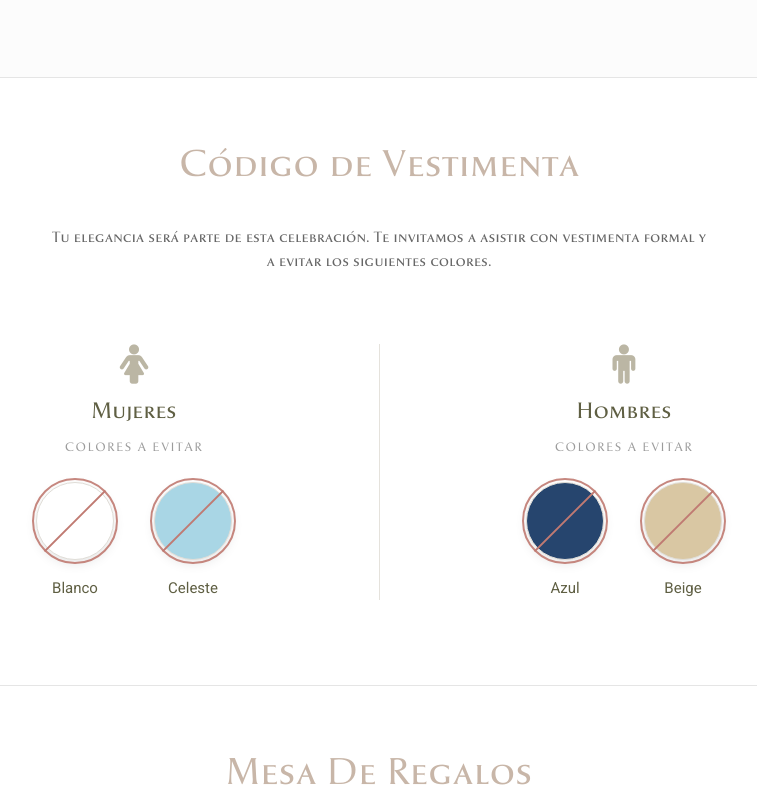
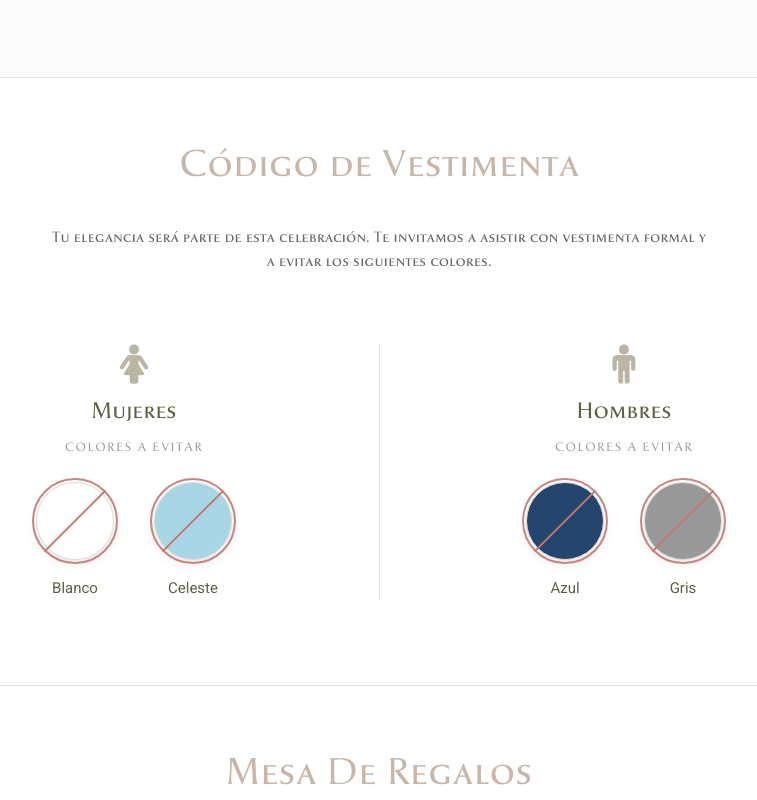
Before and after one commit to Ferchojrjose/boda-fercho-maya, a plain HTML site: page index.html in a window 1280 px wide. Shown: the part 3966-4766 px from the top of the page, without its empty margins (261-1018 px from the left). Drawn offline with nearby package versions, Linux system fonts and the light colour scheme.

Commit message:
update page

```diff
--- a/index.html
+++ b/index.html
@@ -158,7 +158,7 @@
 
               <div class="event-info">
                 <div class="event-date"><i class="fa fa-calendar"></i> Sábado, 12 Diciembre 2026</div>
-                <div class="event-time"><i class="fa fa-clock-o"></i> 16:30 PM - 20:00 PM</div>
+                <div class="event-time"><i class="fa fa-clock-o"></i> 16:30 PM - 22:30 PM</div>
                 <div class="event-address"><i class="fa fa-map-marker"></i> Km 22.4, Carr. a Fraijanes, Guatemala</div>
                 <a class="button small-button btn-waze"
                   href="https://ul.waze.com/ul?venue_id=176619665.1766458794.7737161&overview=yes&utm_campaign=default&utm_source=waze_website&utm_medium=lm_share_location"
@@ -287,8 +287,8 @@
                   <span class="color-name">Azul</span>
                 </div>
                 <div class="dresscode-color">
-                  <span class="color-swatch" style="background-color: #d9c7a3;"></span>
-                  <span class="color-name">Beige</span>
+                  <span class="color-swatch" style="background-color: #999999;"></span>
+                  <span class="color-name">Gris</span>
                 </div>
               </div>
             </div>
```
